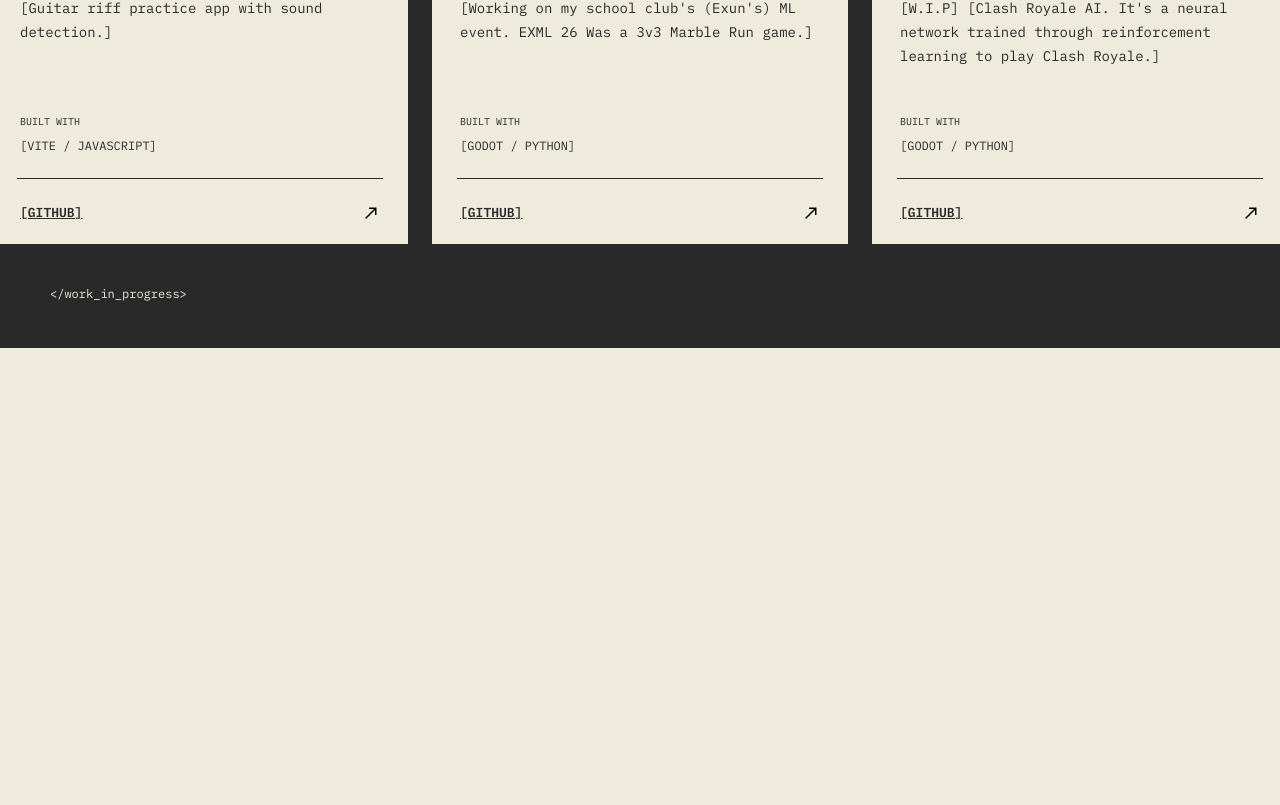
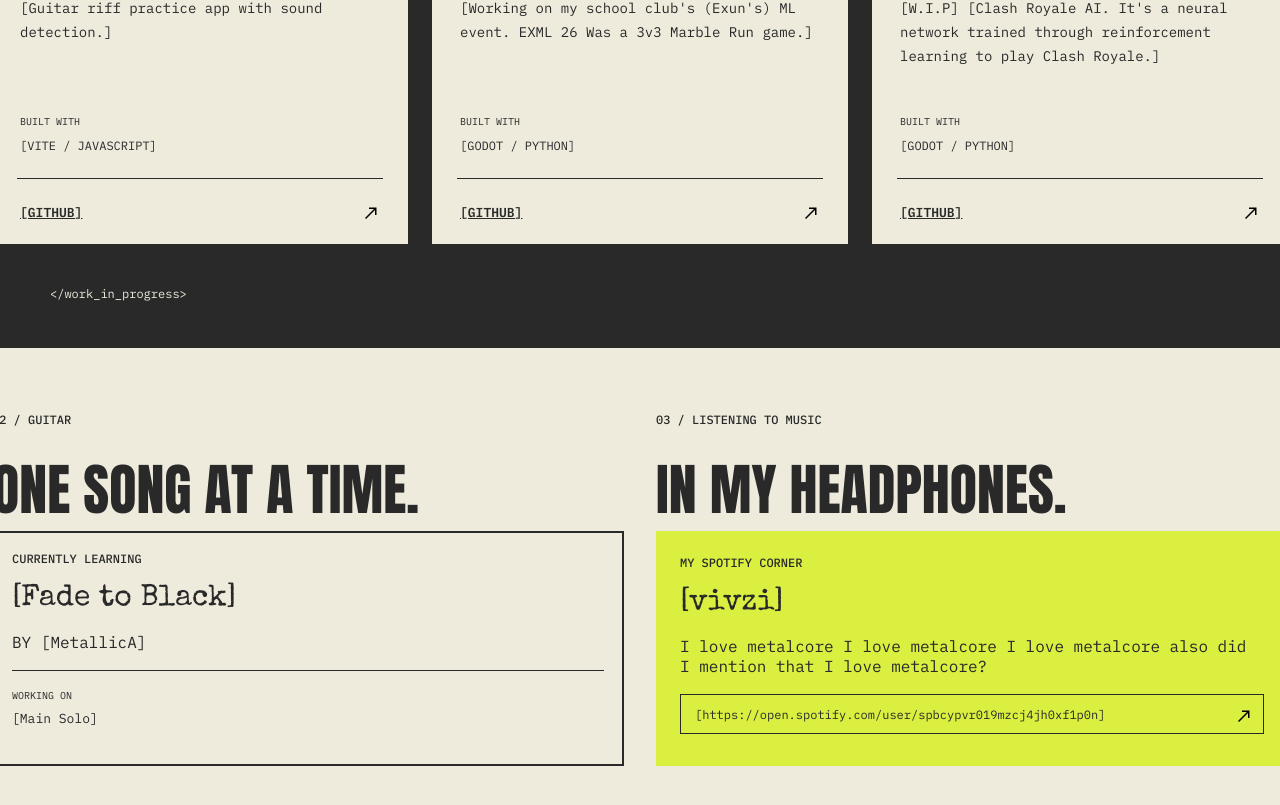
Before and after one commit to vivzi/about-me, a React (Vite) app: page / in a window 1280 px wide. Shown: the part 1422-2227 px from the top of the page. Before the commit the page ends 1770 px from the top, so only its background shows below. Built offline with nearby package versions, Linux system fonts and the light colour scheme.

Commit message:
Guitar and Music Section

```diff
--- a/src/App.css
+++ b/src/App.css
@@ -126,6 +126,8 @@ hr {
   margin-top: 20px;
 }
 
+/* TIM section */
+
 .things-im-making-section {
   background-color: #292929;
   display: flex;
@@ -171,6 +173,8 @@ hr {
   gap: 24px;
   padding-top: 30px;
 }
+
+/* TIM Gridbox */
 
 .tim-section-project-gridbox {
   display: flex;
@@ -279,3 +283,119 @@ hr {
   font-family: 'IBM Plex Mono', monospace;
   color: #EEEBDD;
 }
+
+/* Guitar and Music Section */
+
+.guitar-and-music-section {
+  display: grid;
+  grid-template-columns: repeat(2, 632px);
+  gap: 32px;
+  min-height: 487px;
+  background-color: #EEEBDD;
+  color: #292929;
+  justify-content: center;
+}
+
+.guitar {
+  display: flex;
+  flex-direction: column;
+  padding-top: 64px;
+  padding-bottom: 64px;
+}
+
+.generic-tag {
+  font-family: 'IBM Plex Mono', monospace;
+  font-size: 12px;
+  font-weight: 500;
+  color: #292929;
+  margin: 0;
+}
+
+.generic-title {
+  font-family: 'Anton', sans-serif;
+  font-size: 56px;
+  color: #292929;
+  padding-top: 20px;
+  margin: 0;
+}
+
+.generic-special-title {
+  font-family: 'Special Elite', sans-serif;
+  font-size: 30px;
+  color: #292929;
+  padding-top: 18px;
+  margin: 0;
+}
+
+.generic-description {
+  font-family: 'IBM Plex Mono', monospace;
+  padding-top: 18px;
+  padding-bottom: 18px;
+  margin: 0;
+}
+
+.music {
+  flex-direction: column;
+  padding-top: 64px;
+  padding-bottom: 64px;
+}
+
+.practice-notebook {
+  width: 100%;
+  min-height: 235px;
+  padding: 18px;
+  border: 2px solid #292929;
+}
+
+.practice-notebook-hr {
+  margin-bottom: 18px;
+  color: rgba(255, 255, 255, 0);
+  background-color: #292929;
+  max-height: 1px;
+  width: 100%;
+  display: flex;
+}
+
+.practice-notebook-tag {
+  font-family: 'IBM Plex Mono', monospace;
+  font-size: 10px;
+  color: #292929;
+  margin: 0;
+}
+
+.practice-notebook-song-part {
+  font-family: 'IBM Plex Mono', monospace;
+  padding-top: 8px;
+  font-size: 13px;
+  color: #292929;
+  margin: 0;
+}
+
+.editable-spotify-area {
+  width: 100%;
+  min-height: 235px;
+  padding: 24px;
+  background-color: #DAEF40;
+}
+
+.spotify-link {
+  color: #292929;
+  font-size: 12px;
+  padding-left: 14px;
+  font-family: 'IBM Plex Mono', monospace;
+  padding-top: 12px;
+  text-decoration: none;
+}
+
+.spotify-link-border {
+  border: 1px solid #292929;
+  width: 584px;
+  height: 40px;
+  display: flex;
+  flex-direction: row;
+}
+
+.spotify-link-arrow {
+  padding-top: 12px;
+  padding-left: 130px;
+}
--- a/src/App.tsx
+++ b/src/App.tsx
@@ -98,6 +98,34 @@ function App() {
           </div>
           <p className='tim-section-footer'>{'</work_in_progress>'}</p>
       </div>
+      <div className="guitar-and-music-section">
+        <div className="guitar">
+            <p className="generic-tag">02 / GUITAR</p>
+            <p className="generic-title">ONE SONG AT A TIME.</p>
+            <div className="practice-notebook">
+                <p className="generic-tag">CURRENTLY LEARNING</p>
+                <p className="generic-special-title">[Fade to Black]</p>
+                <p className="generic-description">BY [MetallicA]</p>
+                <span className='practice-notebook-hr'>_</span>
+                <p className="practice-notebook-tag">WORKING ON</p>
+                <p className="practice-notebook-song-part">[Main Solo]</p>
+            </div>
+        </div>
+        <div className="music">
+            <p className="generic-tag">03 / LISTENING TO MUSIC</p>
+            <p className="generic-title">IN MY HEADPHONES.</p>
+            <div className="editable-spotify-area">
+                <p className="generic-tag">MY SPOTIFY CORNER</p>
+                <p className="generic-special-title">[vivzi]</p>
+                <p className="generic-description">I love metalcore I love metalcore I love metalcore also did I mention that I love metalcore?</p>
+                <div className="spotify-link-border">
+                  <a href="https://open.spotify.com/user/spbcypvr019mzcj4jh0xf1p0n" className="spotify-link">[https://open.spotify.com/user/spbcypvr019mzcj4jh0xf1p0n]</a>
+                  <div className='spotify-link-arrow'><svg xmlns="http://www.w3.org/2000/svg" viewBox="1 1 18 18" height="18px" width="18px" fill="292929"><path d="M5.06,16L4,14.94L12.94,6H8V4.5h7.5V12H14V7.06L5.06,16Z"/></svg></div>
+                </div>
+
+            </div>
+        </div>
+      </div>
     </main>
   )
 }
```
